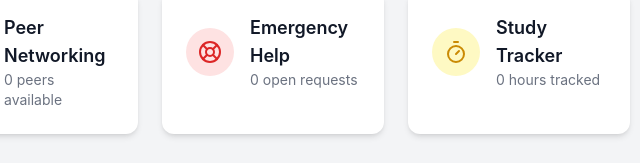
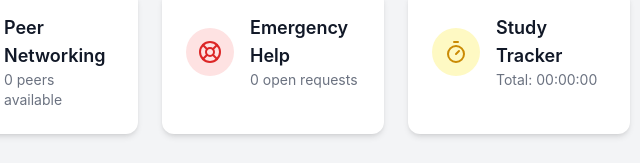
Before and after one commit to 125BM0019/Innovathon-2025, a website: page VisionXdashboard.html in a window 1280 px wide. Shown: the part 168-331 px from the top of the page, 618-1258 px from the left. Drawn offline with nearby package versions, Linux system fonts and the light colour scheme; no server answers.

Commit message:
Study Tracker edit

```diff
--- a/VisionXdashboard.html
+++ b/VisionXdashboard.html
@@ -294,15 +294,18 @@
                 </div>
             `;
             // Study Tracker Card (static)
+            // Study Tracker Card
 grid.innerHTML += `
-                <div class="p-6 bg-white dark:bg-gray-800 rounded-xl shadow-md">
+    <div class="p-6 bg-white dark:bg-gray-800 rounded-xl shadow-md" id="study-summary-card">
         <div class="flex items-center space-x-4">
             <div class="p-3 bg-yellow-100 dark:bg-yellow-900 rounded-full">
                 <i data-lucide="timer" class="text-yellow-600 dark:text-yellow-400"></i>
             </div>
             <div>
                 <p class="text-lg font-semibold">Study Tracker</p>
-                            <p class="text-sm text-gray-500 dark:text-gray-400">0 hours tracked</p>
+                <p class="text-sm text-gray-500 dark:text-gray-400">
+                    Total: <span id="total-study-time">${formatTime(totalTrackedTime)}</span>
+                </p>
             </div>
         </div>
     </div>
@@ -380,10 +383,13 @@
         }
 
         // --- Study Tracker Logic (NEW) ---
+       // --- Study Tracker Logic (NEW) ---
 let timerInterval;
 let startTime;
 let running = false;
-        let elapsedTime = 0; // Total elapsed time in milliseconds
+let elapsedTime = 0;
+let totalTrackedTime = 0;
+// ...
 
         const timerDisplay = document.getElementById('timer-display');
         const startStopButton = document.getElementById('start-stop-button');
@@ -395,6 +401,7 @@
 
         function formatTime(ms) {
     const totalSeconds = Math.floor(ms / 1000);
+    // ... (rest of the calculation is fine)
     const hours = String(Math.floor(totalSeconds / 3600)).padStart(2, '0');
     const minutes = String(Math.floor((totalSeconds % 3600) / 60)).padStart(2, '0');
     const seconds = String(totalSeconds % 60).padStart(2, '0');
```
Lines whose indentation alone changed are shown as unchanged.
